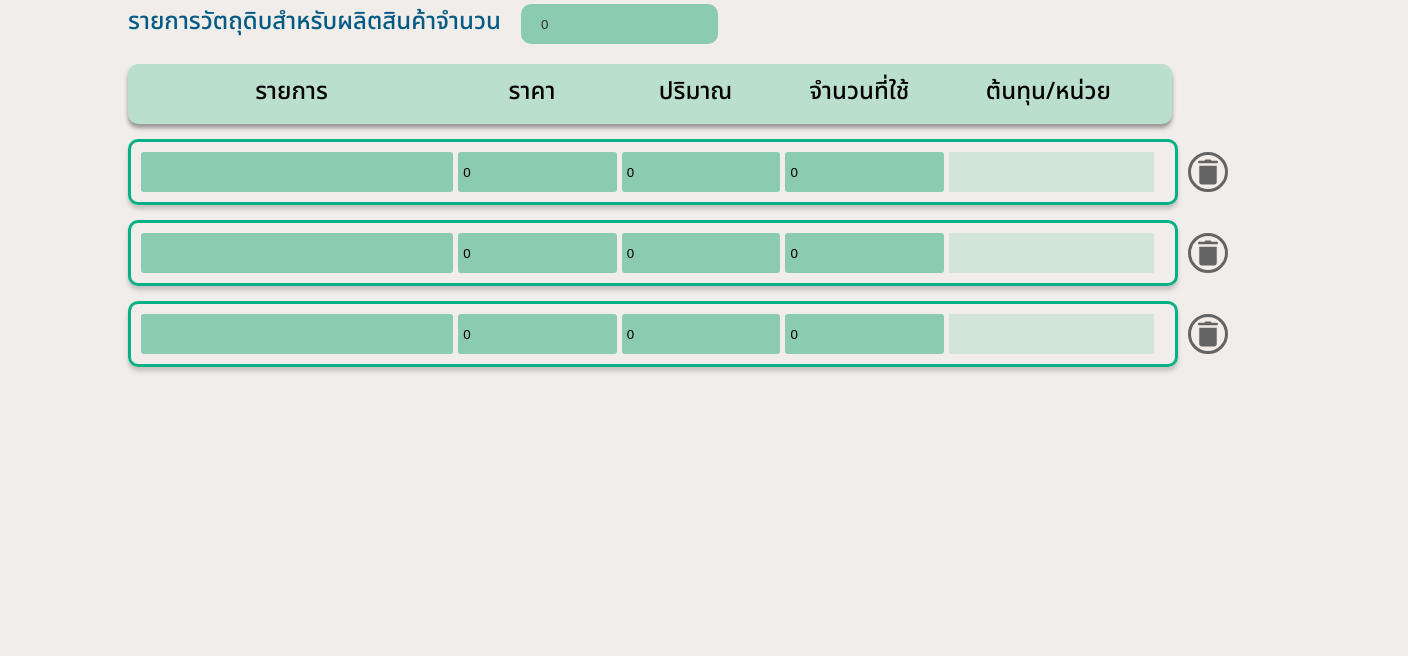
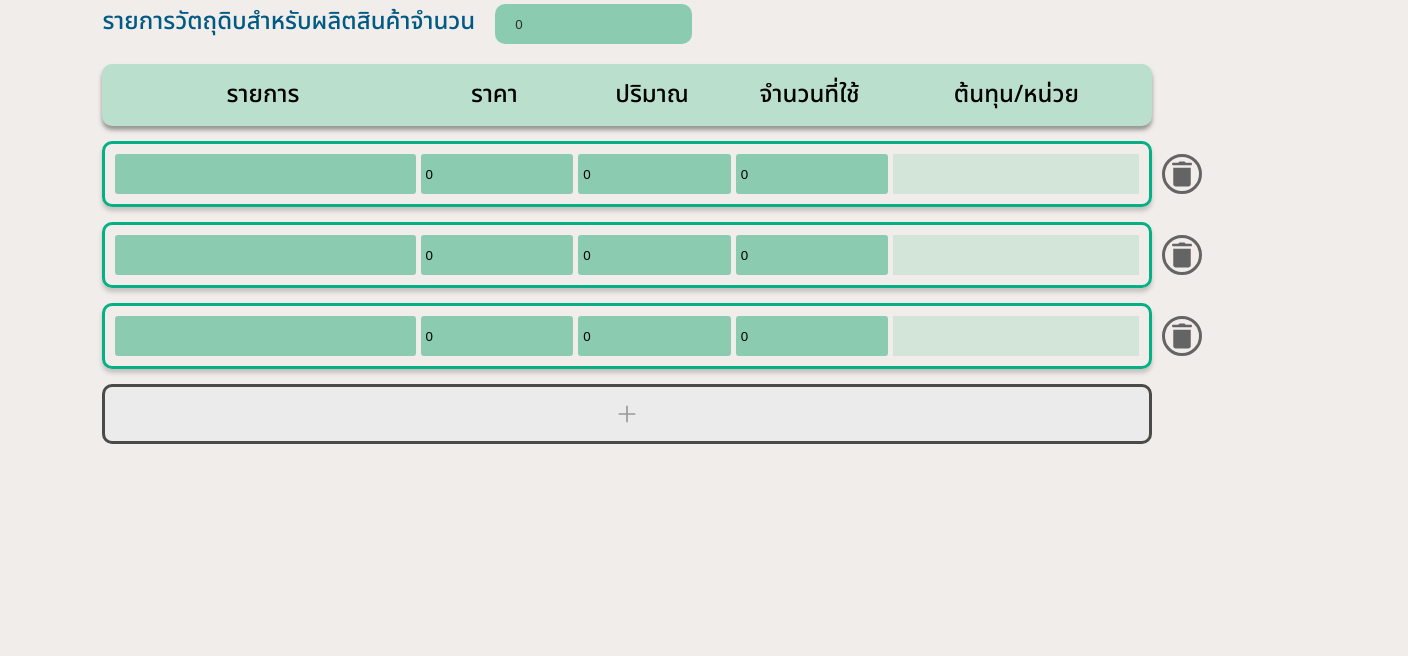
Before and after one commit to Iyangkordai/PSCP_Project_Term1_Year1, a plain HTML site: page index.html in a window 1280 px wide. Shown: the part 144-800 px from the top of the page, 1408 px wide, since content can reach past the window. Drawn offline with Linux system fonts and the light colour scheme.

Commit message:
add add_list_button

```diff
--- a/index.html
+++ b/index.html
@@ -24,7 +24,6 @@
                 <input type="number" id="amount_input" name="amount" value="0">
             </div>
             <div class="table">
-                <div style="width: 100%;">
                 <div class="h_table">
                     <div id="head_11" class="head_t">
                         <h2>รายการ</h2>
@@ -42,10 +41,9 @@
                         <h2>ต้นทุน/หน่วย</h2>
                     </div>
                 </div>
-                </div>
                 <div class="list_table">
                     <div id="list_div">
-                        <div class="h_table" id="list">
+                        <div id="list">
                             <div id="head_11" class="list_t">
                                 <input type="text" id="cost_list" name="cost_list" class="input_cost">
                             </div>
@@ -67,7 +65,7 @@
                         </button>
                     </div>
                     <div id="list_div">
-                        <div class="h_table" id="list">
+                        <div id="list">
                             <div id="head_11" class="list_t">
                                 <input type="text" id="cost_list" name="cost_list" class="input_cost">
                             </div>
@@ -89,7 +87,7 @@
                         </button>
                     </div>
                     <div id="list_div">
-                        <div class="h_table" id="list">
+                        <div id="list">
                             <div id="head_11" class="list_t">
                                 <input type="text" id="cost_list" name="cost_list" class="input_cost">
                             </div>
@@ -111,6 +109,9 @@
                         </button>
                     </div>
                 </div>
+                <button class="add_bt">
+                    <div class="add_icon"></div>
+                </button>
             </div>
         </div>
     </body>
--- a/style.css
+++ b/style.css
@@ -49,10 +49,8 @@ h2{
     width: 100%;
     display: flex;
     flex-direction: column;
-    align-items: center;
-    justify-content: center;
     gap: 20px;
-    padding-left: 10%;
+    padding-left:8%;
 }
 
 .head{
@@ -90,20 +88,23 @@ h2{
 .table{
     display: flex;
     flex-direction: column;
-    align-items: center;
+    gap: 15px;
     justify-content: center;
-    gap: 15px;
     width: 100%;
 }
 
 .h_table{
     display: flex;
+    flex: 1;
+    justify-self: start;
+    align-self: flex-start;
     width: 80%;
     height: 40px;
     background-color: #BADFCD;
     padding: 10px;
     border-radius: 10px;
     gap: 10px;
+    border: 3px solid transparent;
     box-shadow: 0 4px 4px rgba(62, 62, 62, 0.5);
 
 }
@@ -123,7 +124,7 @@ h2{
 }
 
 #head_15{
-    width: 20%;
+    width: 25%;
 }
 
 .list_table{
@@ -147,10 +148,16 @@ h2{
     display: flex;
     width:100%;
     gap: 10px;
+    flex: 1;
     align-items: center;
 }
 
 #list{
+    display: flex;
+    padding: 10px;
+    border-radius: 10px;
+    gap: 10px;
+    height: 40px;
     background-color: transparent;
     width:80%;
     border: 3px solid #05B084;
@@ -190,3 +197,39 @@ h2{
 .delete_bt:hover{
     border-color: #FF5858;
 }
+
+.add_bt{
+    display: flex;
+    justify-content: center;
+    align-items: center;
+    width: 82%;
+    padding: 10px;
+    height: 60px;
+    border-radius: 10px;
+    background-color: #EBEBEB;
+    border: 3px solid #4A4A48;
+    cursor: pointer;
+    transition: border-color 0.2s ease;
+    transition: background 0.2s ease;
+}
+
+.add_bt:hover{
+    border-color: #05B084;
+    background: rgba(5,176,132,0.58);
+}
+
+.add_bt:hover .add_icon{
+    background-color: #F1EDEA;
+}
+
+.add_icon{
+    height: 20px;
+    width: 20px;
+    background-color: #999999;
+
+    mask-image: url("icon/icons8-plus.svg");
+    -webkit-mask-image: url("icon/icons8-plus.svg");
+
+    mask-size: cover;
+    -webkit-mask-size: cover;
+}
```
Also changed, not shown: icon/icons8-plus.svg (added). Lines whose indentation alone changed are shown as unchanged.
